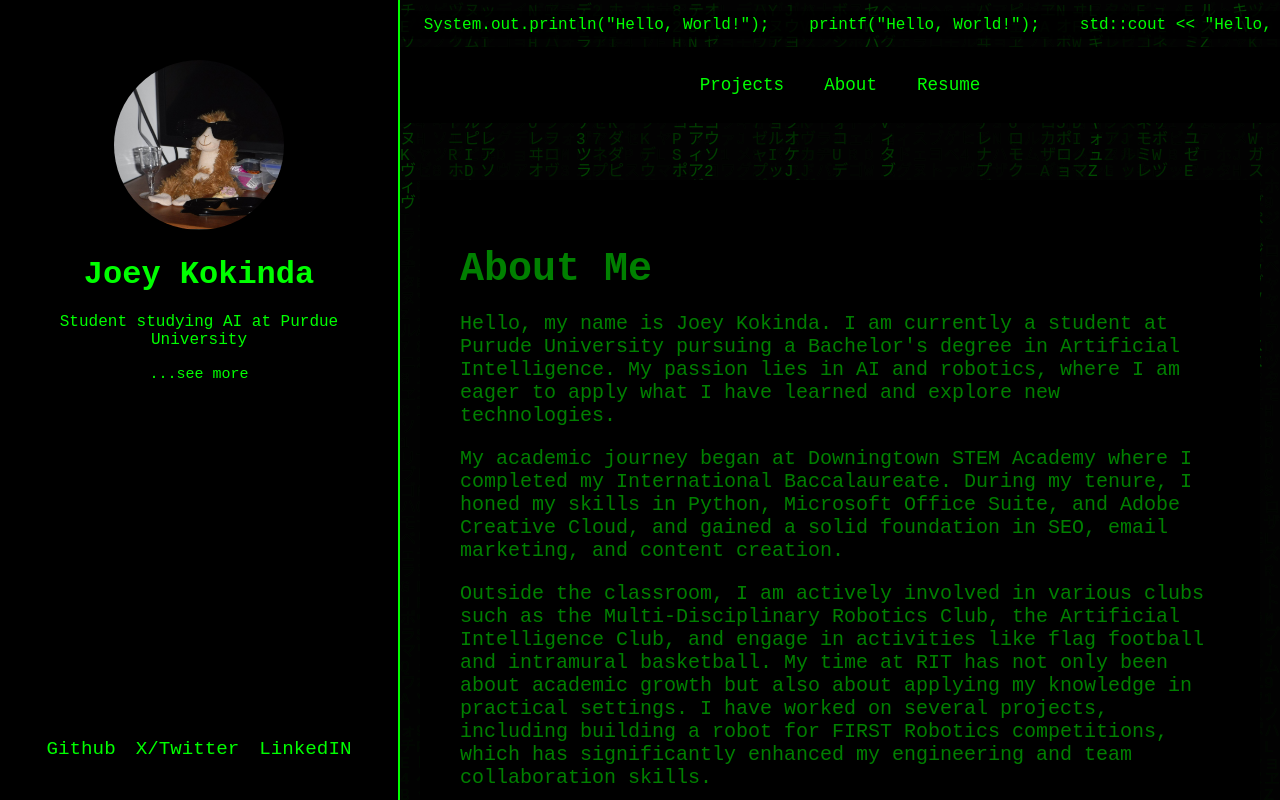
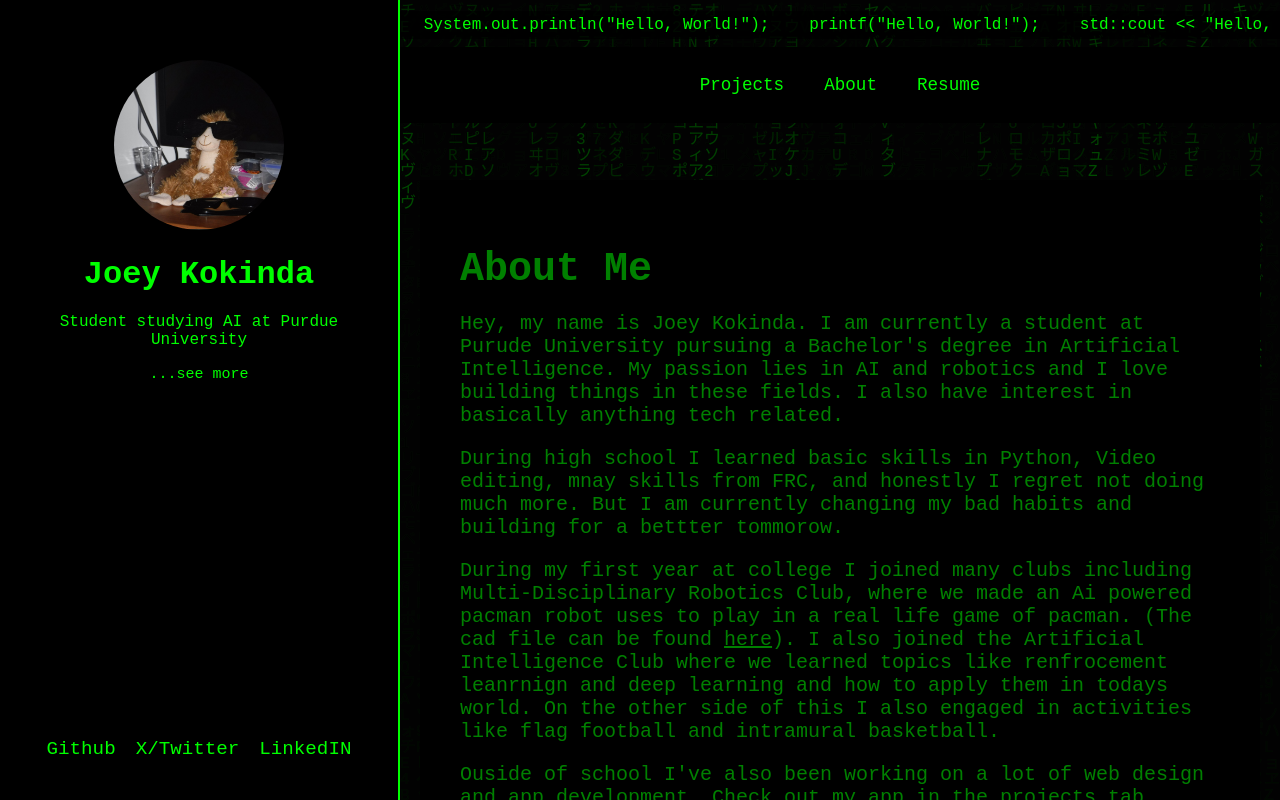
Before and after one commit to sp3ked/jkokweb, a React (Create React App) app: page /about in a window 1280 px wide. Built offline with nearby package versions, Linux system fonts and the light colour scheme.

Commit message:
abotu section completed

```diff
--- a/src/Pages/about.jsx
+++ b/src/Pages/about.jsx
@@ -6,11 +6,11 @@ function About() {
         <div className="about-container">
             <div className="about-content">
                 <h1 className='title'>About Me</h1>
-                <p>Hello, my name is Joey Kokinda. I am currently a student at Purude University pursuing a Bachelor's degree in Artificial Intelligence. My passion lies in AI and robotics, where I am eager to apply what I have learned and explore new technologies.</p>
-                <p>My academic journey began at Downingtown STEM Academy where I completed my International Baccalaureate. During my tenure, I honed my skills in Python, Microsoft Office Suite, and Adobe Creative Cloud, and gained a solid foundation in SEO, email marketing, and content creation.</p>
-                <p>Outside the classroom, I am actively involved in various clubs such as the Multi-Disciplinary Robotics Club, the Artificial Intelligence Club, and engage in activities like flag football and intramural basketball. My time at RIT has not only been about academic growth but also about applying my knowledge in practical settings. I have worked on several projects, including building a robot for FIRST Robotics competitions, which has significantly enhanced my engineering and team collaboration skills.</p>
-                <p>I've also been working on a lot of web design. Ensuring the websites are user-friendly and effective in communicating a brand's message. Check out one of my projects <a href="http://pyras.ai" target="_blank" rel="noopener noreferrer" className="underline-link">here</a>.</p>
-                <p>As I continue my journey, I am excited about the opportunities to further develop my skills and make a positive impact in the field of robotics and artificial intelligence.</p>
+                <p>Hey, my name is Joey Kokinda. I am currently a student at Purude University pursuing a Bachelor's degree in Artificial Intelligence. My passion lies in AI and robotics and I love building things in these fields. I also have interest in basically anything tech related.</p>
+                <p>During high school I learned basic skills in Python, Video editing, mnay skills from FRC, and honestly I regret not doing much more. But I am currently changing my bad habits and building for a bettter tommorow. </p>
+                <p>During my first year at college I joined many clubs including Multi-Disciplinary Robotics Club, where we made an Ai powered pacman robot uses to play in a real life game of pacman. (The cad file can be found <a href="https://cad.onshape.com/documents/1a384639168640173528f35e/w/297262e1ee6944cdbbdc1550/e/1d1cce23977b581de6f023e4?renderMode=0&uiState=669924c9f63dd019d4336e48" target="_blank" rel="noopener noreferrer" className="underline-link">here</a>). I also joined the Artificial Intelligence Club where we learned topics like renfrocement leanrnign and deep learning and how to apply them in todays world. On the other side of this I also engaged in activities like flag football and intramural basketball.</p>
+                <p>Ouside of school I've also been working on a lot of web design and app development. Check out my app in the projects tab called Scout or click here <a href="http://jkok.dev/projects/scout" target="_blank" rel="noopener noreferrer" className="underline-link">here</a>.</p>
+                <p>As I continue my journey throught college, I am excited about the opportunities to further develop my skills and make a positive impact in the world of tommorow.</p>
             </div>
         </div>
     );
```
